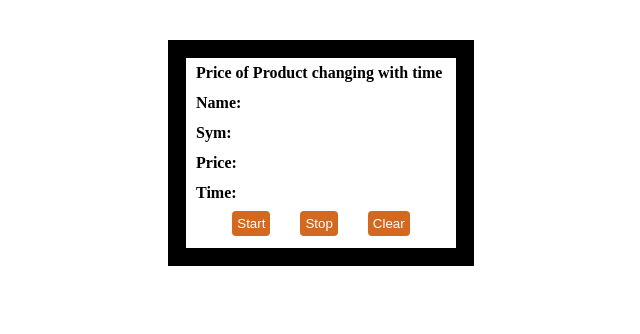
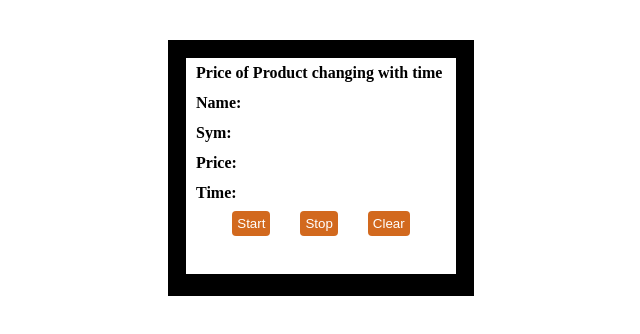
Before and after one commit to vitalis1255/stockTickerApp, a plain HTML site: page index.html in a window 1280 px wide. Shown: the whole page, without its empty margins (319-959 px from the left). Drawn offline with Linux system fonts and the light colour scheme.

Commit message:
make changes from container height 200px to 220px and innercontainer height from 197px to 215px

```diff
--- a/index.css
+++ b/index.css
@@ -1,6 +1,6 @@
 .container{
   width: 270px;
-  height: 190px;
+  height: 220px;
   margin: 40px auto;
   padding:18px;
   display:flex;
@@ -14,7 +14,7 @@
 
 .innerContainer{
   width: 270px;
-  height: 190px;
+  height: 216px;
   background-color: white;
 }
 p{
```
